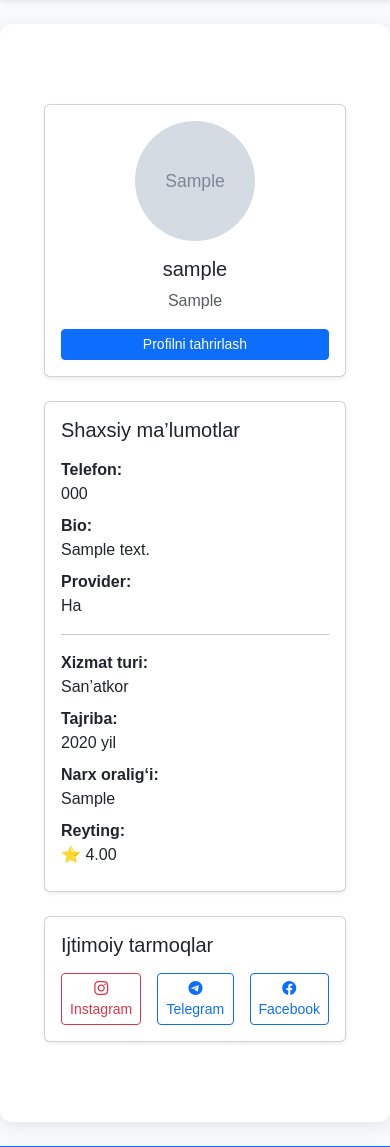
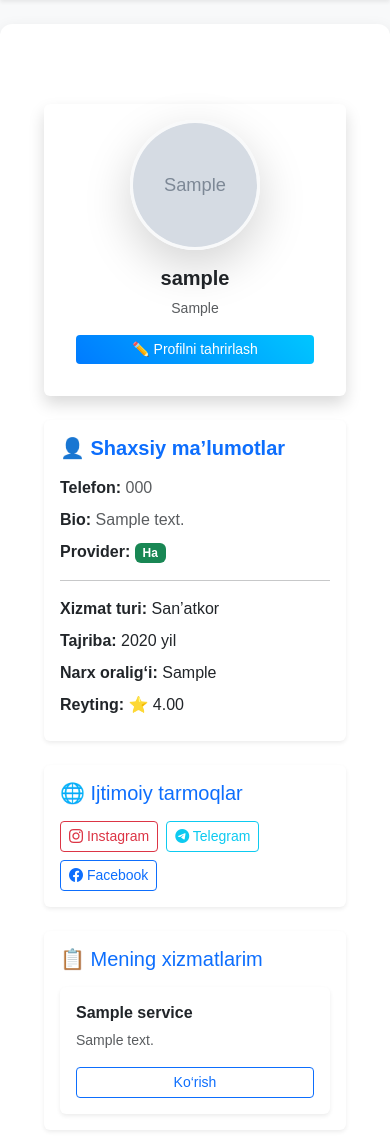
Before and after one commit to ASILBEKasilbek/marosimlar, a Django app: page /profile/1/ in a window 390 px wide. Shown: the part 66-1213 px from the top of the page. Run offline with Django 5.2, Linux system fonts and the light colour scheme; a user stored in the database is signed in; tables that the repository leaves empty hold one stand-in row (values such as "Sample post"); grey boxes marked "Sample" are stand-in pictures; some libraries are stand-ins or nearby versions.

Commit message:
telefon uchun

```diff
--- a/marosim/views.py
+++ b/marosim/views.py
@@ -181,7 +181,6 @@ class ServiceCategoryCreateView(LoginRequiredMixin, CreateView):
     def get_success_url(self):
         return reverse_lazy('event_list')
 
-
 # ============================================
 # Service SubCategory Create View
 # ============================================
@@ -196,6 +195,7 @@ class ServiceSubCategoryCreateView(LoginRequiredMixin, CreateView):
 
     def get_success_url(self):
         return reverse_lazy('event_list')
+
 class ProfileDetailView(LoginRequiredMixin, DetailView):
     model = Profile
     template_name = "accounts/profile_detail.html"
@@ -203,6 +203,12 @@ class ProfileDetailView(LoginRequiredMixin, DetailView):
 
     def get_object(self):
         return get_object_or_404(Profile, user=self.request.user)
+
+    def get_context_data(self, **kwargs):
+        context = super().get_context_data(**kwargs)
+        # Provider sifatida shu userning yaratgan servicelari
+        context["services"] = Service.objects.filter(provider=self.request.user)
+        return context
 
 
 class ProfileEditView(LoginRequiredMixin, UpdateView):
--- a/templates/accounts/profile_detail.html
+++ b/templates/accounts/profile_detail.html
@@ -6,15 +6,18 @@
 
         <!-- Chap panel -->
         <div class="col-md-3">
-            <div class="card shadow-sm text-center">
+            <div class="card shadow border-0 text-center p-3">
                 <div class="position-relative">
-                    <img src="{{ profile.avatar.url }}" class="card-img-top rounded-circle mx-auto mt-3"
-                         alt="Avatar" style="width:120px; height:120px; object-fit:cover;">
+                    <img src="{{ profile.avatar.url }}"
+                         class="rounded-circle shadow-lg border border-3 border-light mx-auto"
+                         alt="Avatar" style="width:130px; height:130px; object-fit:cover;">
                 </div>
                 <div class="card-body">
-                    <h5 class="card-title">{{ profile.user.username }}</h5>
-                    <p class="text-muted mb-3">{{ profile.location|default:"Shahar kiritilmagan" }}</p>
-                    <a href="{% url 'profile_edit' %}" class="btn btn-primary btn-sm w-100">Profilni tahrirlash</a>
+                    <h5 class="fw-bold text-dark">{{ profile.user.username }}</h5>
+                    <p class="text-muted small">{{ profile.location|default:"📍 Shahar kiritilmagan" }}</p>
+                    <a href="{% url 'profile_edit' %}" class="btn btn-gradient btn-sm w-100">
+                        ✏️ Profilni tahrirlash
+                    </a>
                 </div>
             </div>
         </div>
@@ -22,73 +25,102 @@
         <!-- O'ng panel -->
         <div class="col-md-9">
             <!-- Shaxsiy ma’lumotlar -->
-            <div class="card shadow-sm mb-4">
+            <div class="card border-0 shadow-sm mb-4">
                 <div class="card-body">
-                    <h5 class="card-title mb-3">Shaxsiy ma’lumotlar</h5>
-                    <div class="row mb-2">
-                        <div class="col-sm-4"><b>Telefon:</b></div>
-                        <div class="col-sm-8">{{ profile.phone|default:"Kiritilmagan" }}</div>
-                    </div>
-                    <div class="row mb-2">
-                        <div class="col-sm-4"><b>Bio:</b></div>
-                        <div class="col-sm-8">{{ profile.bio|default:"Ma’lumot yo‘q" }}</div>
-                    </div>
-                    <div class="row mb-2">
-                        <div class="col-sm-4"><b>Provider:</b></div>
-                        <div class="col-sm-8">{{ profile.is_provider|yesno:"Ha,Yo‘q" }}</div>
+                    <h5 class="card-title mb-3 fw-semibold text-primary">👤 Shaxsiy ma’lumotlar</h5>
+
+                    <div class="mb-2"><b>Telefon:</b> <span class="text-muted">{{ profile.phone|default:"Kiritilmagan" }}</span></div>
+                    <div class="mb-2"><b>Bio:</b> <span class="text-muted">{{ profile.bio|default:"Ma’lumot yo‘q" }}</span></div>
+                    <div class="mb-2"><b>Provider:</b>
+                        <span class="badge {% if profile.is_provider %}bg-success{% else %}bg-secondary{% endif %}">
+                            {{ profile.is_provider|yesno:"Ha,Yo‘q" }}
+                        </span>
                     </div>
 
                     {% if profile.is_provider %}
                     <hr>
-                    <div class="row mb-2">
-                        <div class="col-sm-4"><b>Xizmat turi:</b></div>
-                        <div class="col-sm-8">{{ profile.get_service_type_display }}</div>
-                    </div>
-                    <div class="row mb-2">
-                        <div class="col-sm-4"><b>Tajriba:</b></div>
-                        <div class="col-sm-8">{{ profile.experience_years }} yil</div>
-                    </div>
-                    <div class="row mb-2">
-                        <div class="col-sm-4"><b>Narx oralig‘i:</b></div>
-                        <div class="col-sm-8">{{ profile.price_range }}</div>
-                    </div>
-                    <div class="row mb-2">
-                        <div class="col-sm-4"><b>Reyting:</b></div>
-                        <div class="col-sm-8">⭐ {{ profile.rating|default:"0" }}</div>
-                    </div>
+                    <div class="mb-2"><b>Xizmat turi:</b> <span>{{ profile.get_service_type_display }}</span></div>
+                    <div class="mb-2"><b>Tajriba:</b> <span>{{ profile.experience_years }} yil</span></div>
+                    <div class="mb-2"><b>Narx oralig‘i:</b> <span>{{ profile.price_range }}</span></div>
+                    <div class="mb-2"><b>Reyting:</b> <span>⭐ {{ profile.rating|default:"0" }}</span></div>
                     {% endif %}
                 </div>
             </div>
 
             <!-- Ijtimoiy tarmoqlar -->
-            <div class="card shadow-sm">
+            <div class="card border-0 shadow-sm mb-4">
                 <div class="card-body">
-                    <h5 class="card-title mb-3">Ijtimoiy tarmoqlar</h5>
-                    <div class="d-flex gap-3">
+                    <h5 class="card-title mb-3 text-primary">🌐 Ijtimoiy tarmoqlar</h5>
+                    <div class="d-flex gap-2 flex-wrap">
                         {% if profile.instagram %}
-                            <a href="{{ profile.instagram }}" target="_blank" class="btn btn-outline-danger btn-sm">
+                            <a href="{{ profile.instagram }}" target="_blank"
+                               class="btn btn-sm btn-outline-danger">
                                 <i class="bi bi-instagram"></i> Instagram
                             </a>
                         {% endif %}
                         {% if profile.telegram %}
-                            <a href="{{ profile.telegram }}" target="_blank" class="btn btn-outline-primary btn-sm">
+                            <a href="{{ profile.telegram }}" target="_blank"
+                               class="btn btn-sm btn-outline-info">
                                 <i class="bi bi-telegram"></i> Telegram
                             </a>
                         {% endif %}
                         {% if profile.facebook %}
-                            <a href="{{ profile.facebook }}" target="_blank" class="btn btn-outline-primary btn-sm">
+                            <a href="{{ profile.facebook }}" target="_blank"
+                               class="btn btn-sm btn-outline-primary">
                                 <i class="bi bi-facebook"></i> Facebook
                             </a>
                         {% endif %}
                         {% if not profile.instagram and not profile.telegram and not profile.facebook %}
-                            <span class="text-muted">Ijtimoiy tarmoq yo‘q</span>
+                            <span class="text-muted">Hech qanday ijtimoiy tarmoq bog‘lanmagan</span>
                         {% endif %}
                     </div>
                 </div>
             </div>
+
+            <!-- Xizmatlar -->
+            <div class="card border-0 shadow-sm">
+                <div class="card-body">
+                    <h5 class="card-title mb-3 text-primary">📋 Mening xizmatlarim</h5>
+                    <div class="row g-3">
+                        {% for service in services %}
+                            <div class="col-md-6">
+                                <div class="card h-100 border-0 shadow-sm service-card">
+                                    <div class="card-body d-flex flex-column">
+                                        <h6 class="fw-semibold">{{ service.title }}</h6>
+                                        <p class="text-muted small mb-3">{{ service.description|truncatechars:80 }}</p>
+                                        <a href="{% url 'service_detail' slug=service.slug %}"
+                                           class="btn btn-sm btn-outline-primary mt-auto">
+                                            Ko‘rish
+                                        </a>
+                                    </div>
+                                </div>
+                            </div>
+                        {% empty %}
+                            <p class="text-muted">Hech qanday xizmat qo‘shilmagan.</p>
+                        {% endfor %}
+                    </div>
+                </div>
+            </div>
         </div>
+
     </div>
 </div>
+
+<!-- Custom CSS -->
+<style>
+    .btn-gradient {
+        background: linear-gradient(45deg, #007bff, #00c6ff);
+        color: white !important;
+        border: none;
+    }
+    .btn-gradient:hover {
+        opacity: 0.9;
+    }
+    .service-card:hover {
+        transform: translateY(-3px);
+        transition: 0.3s;
+    }
+</style>
 
 <!-- Bootstrap Icons -->
 <link rel="stylesheet" href="https://cdn.jsdelivr.net/npm/bootstrap-icons@1.11.1/font/bootstrap-icons.css">
```
Also changed, not shown: marosim/forms.py (+119 -69 lines), templates/events/service_create.html (+22 -3 lines).
